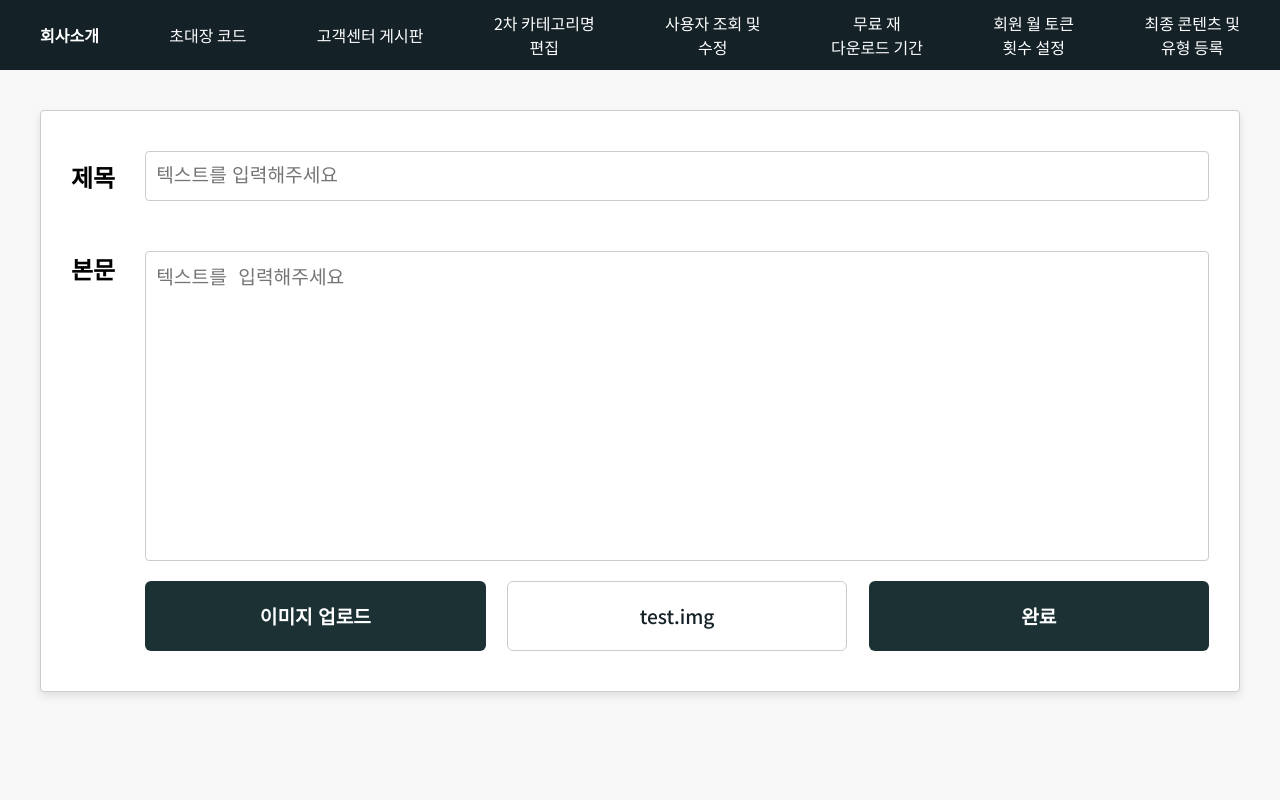
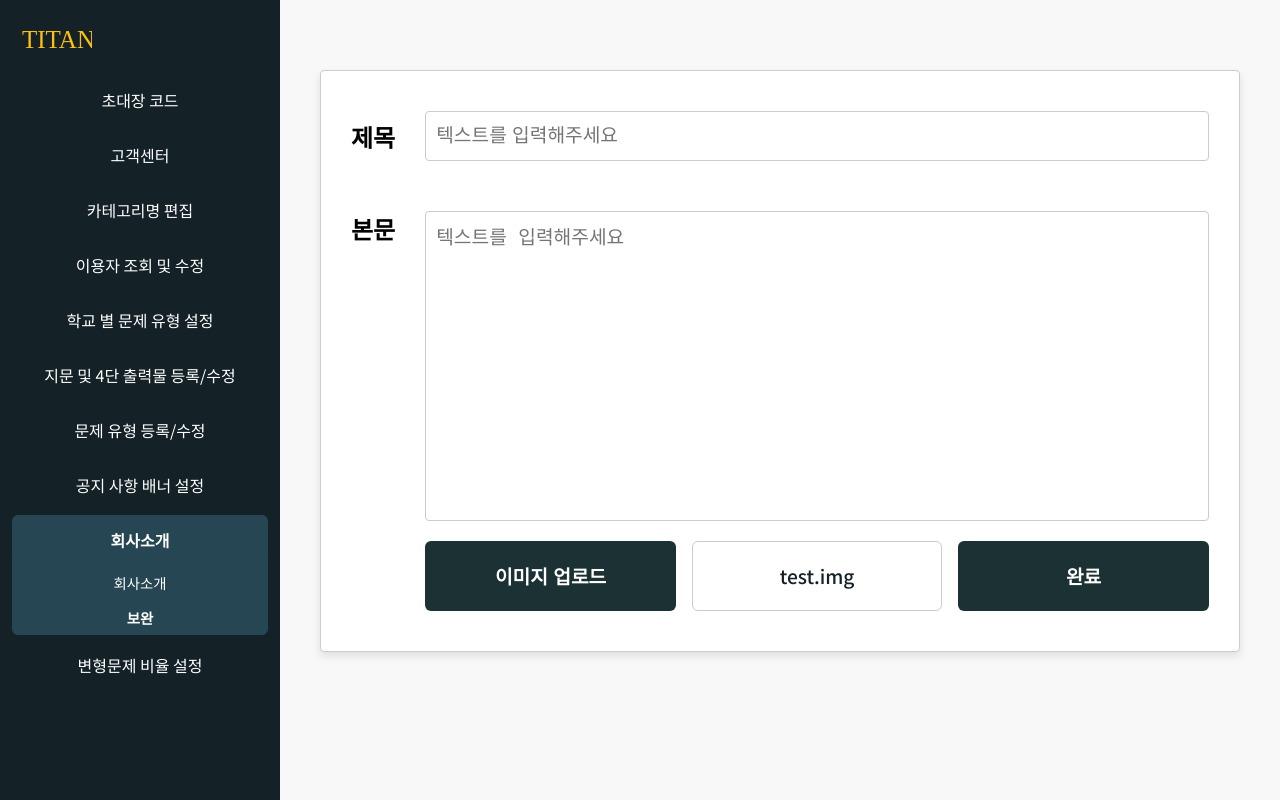
Before and after one commit to nagosu/TitanAdminDeployment, a plain HTML site: page templates/company/company-edit.html in a window 1280 px wide. Drawn offline with Linux system fonts and the light colour scheme.

Commit message:
회사소개 편집 사이드 네비게이션 바 수정

```diff
--- a/templates/company/company-edit.html
+++ b/templates/company/company-edit.html
@@ -8,21 +8,82 @@
   </head>
   <body>
     <div class="container">
-      <!-- 상단 네비게이션 바 -->
-      <nav class="topnav">
-        <a href="" class="topnav__title active">회사소개</a>
-        <a href="" class="topnav__title">초대장 코드</a>
-        <a href="" class="topnav__title">고객센터 게시판</a>
-        <a href="" class="topnav__title">2차 카테고리명<br />편집</a>
-        <a href="" class="topnav__title">사용자 조회 및<br />수정</a>
-        <a href="" class="topnav__title">무료 재<br />다운로드 기간</a>
-        <a href="" class="topnav__title">회원 월 토큰<br />횟수 설정</a>
-        <a href="" class="topnav__title">최종 콘텐츠 및<br />유형 등록</a>
+      <!-- 사이드 네비게이션 바 (SNB)-->
+      <nav class="navbar">
+        <div class="navbar__title">
+          <img
+            src="../../static/images/icon/svg/logo.svg"
+            alt="TITAN"
+            draggable="false"
+          />
+        </div>
+        <div class="navbar__menu-container">
+          <a
+            href="../invitation-code/invitation-code.html"
+            class="navbar__menu-item"
+          >
+            <span class="navbar__menu-item-text">초대장 코드</span></a
+          >
+          <a href="../cs-center/cs-center-board.html" class="navbar__menu-item">
+            <span class="navbar__menu-item-text">고객센터</span></a
+          >
+          <a
+            href="../category-edit/category-edit.html"
+            class="navbar__menu-item"
+          >
+            <span class="navbar__menu-item-text">카테고리명 편집</span>
+          </a>
+          <a href="../user/user-search.html" class="navbar__menu-item">
+            <span class="navbar__menu-item-text">이용자 조회 및 수정</span>
+          </a>
+          <a href="../school/school-add.html" class="navbar__menu-item">
+            <span class="navbar__menu-item-text">학교 별 문제 유형 설정</span>
+          </a>
+          <a
+            href="../passage-print/passage-print.html"
+            class="navbar__menu-item"
+          >
+            <span class="navbar__menu-item-text"
+              >지문 및 4단 출력물 등록/수정</span
+            >
+          </a>
+          <a href="../problem/problem-edit.html" class="navbar__menu-item">
+            <span class="navbar__menu-item-text">문제 유형 등록/수정</span>
+          </a>
+          <a href="../banner/banner.html" class="navbar__menu-item">
+            <span class="navbar__menu-item-text">공지 사항 배너 설정</span>
+          </a>
+          <div class="navbar__menu-wrapper active">
+            <a
+              href="../company/company-introduction.html"
+              class="navbar__menu-item active"
+            >
+              <span class="navbar__menu-item-text">회사소개</span>
+            </a>
+            <div class="navbar__sub-menu-wrapper">
+              <a
+                href="../company/company-introduction.html"
+                class="navbar__sub-menu-item"
+              >
+                <span class="navbar__sub-menu-item-text">회사소개</span>
+              </a>
+              <a
+                href="../company/company-edit.html"
+                class="navbar__sub-menu-item active"
+              >
+                <span class="navbar__sub-menu-item-text">보완</span>
+              </a>
+            </div>
+          </div>
+          <a href="../range/range.html" class="navbar__menu-item">
+            <span class="navbar__menu-item-text">변형문제 비율 설정</span>
+          </a>
+        </div>
       </nav>
-      <!-- // 상단 네비게이션 바 -->
+      <!-- //사이드 네비게이션 바 (SNB) -->
 
       <!-- 콘텐츠 -->
-      <div class="main">
+      <div class="content">
         <div class="add-form__container">
           <div class="add-form__title-wrapper">
             <h2>제목</h2>
```
Also changed, not shown: templates/company/company-introduction.html (+16 -0 lines).
